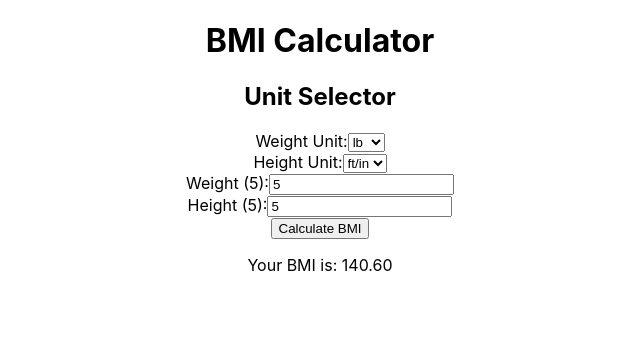
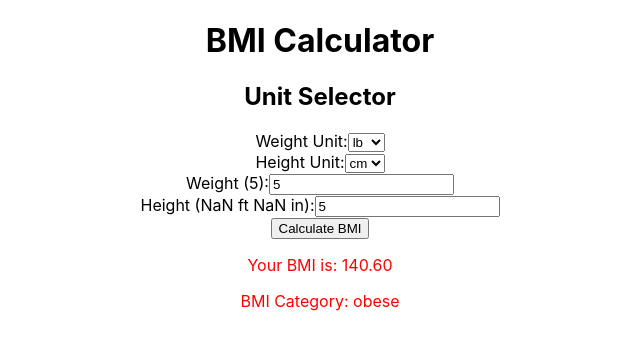
Before and after one commit to celestaria/bmi-calculator, a React (Create React App) app: page / in a window 1280 px wide. Both pictures are taken after typing "5", "5" into the empty fields and a click on the button "Calculate BMI". Shown: the top 350 px of the page, without its empty margins (320-960 px from the left). Built offline with nearby package versions, Linux system fonts and the light colour scheme.

Commit message:
Added categories and colors

```diff
--- a/src/BMICalculator.js
+++ b/src/BMICalculator.js
@@ -8,7 +8,6 @@ function UnitSelector() {
 
   useEffect(() => {
     const userLanguage = navigator.language.toLowerCase();
-
     const isUserFromUS = userLanguage === 'en-us';
 
     if (isUserFromUS) {
@@ -44,7 +43,7 @@ function UnitSelector() {
           onChange={(e) => setUnit({ ...unit, height: e.target.value })}
         >
           <option value="cm">cm</option>
-          <option value="ft/in">ft/in</option>
+          <option value="in">in</option>
         </select>
       </div>
     </div>
@@ -57,23 +56,37 @@ function BMICalculator() {
     height: ''
   });
   const [bmi, setBMI] = useState(null);
+  const [bmiCategory, setBMICategory] = useState('');
 
   const calculateBMI = () => {
     if (unit.weight && unit.height) {
       const weight = parseFloat(unit.weight);
       let height = parseFloat(unit.height);
 
-      if (unit.height === 'ft/in') {
+      if (unit.height === 'in') {
         const feet = parseFloat(unit.feet);
         const inches = parseFloat(unit.inches);
         height = feet * 12 + inches;
       }
 
       const bmiValue = (weight / (height * height)) * 703;
-
       setBMI(bmiValue.toFixed(2));
+      colorBMI(bmiValue);
     } else {
       setBMI(null);
+      setBMICategory('');
+    }
+  };
+
+  const colorBMI = (bmi) => {
+    if (bmi < 18.5) {
+      setBMICategory('underweight');
+    } else if (bmi >= 18.5 && bmi < 25) {
+      setBMICategory('normal');
+    } else if (bmi >= 25 && bmi < 30) {
+      setBMICategory('overweight');
+    } else {
+      setBMICategory('obese');
     }
   };
 
@@ -98,12 +111,11 @@ function BMICalculator() {
       <div>
         <label>
           Height (
-            {unit.height === 'ft/in'
-              ? convertToFeetAndInches(unit.feet)
+          {unit.height  ? convertToFeetAndInches(unit.feet)
           : unit.height}
         ):
         </label>
-        {unit.height === 'ft/in' ? (
+        {unit.height === 'in' ? (
           <div>
             <input
               type="number"
@@ -127,10 +139,18 @@ function BMICalculator() {
         )}
       </div>
       <button onClick={calculateBMI}>Calculate BMI</button>
-      <p>Your BMI is: {bmi}</p>
-
+      {bmi && (
+        <p id="colorBMI" className={`bmi ${bmiCategory}`}>
+          Your BMI is: {bmi}
+        </p>
+      )}
+      {bmiCategory && (
+        <p id="bmiCategory" className={`bmi-category ${bmiCategory}`}>
+          BMI Category: {bmiCategory}
+        </p>
+      )}
     </div>
-  )
+  );
 }
 
 export default BMICalculator;
--- a/src/index.css
+++ b/src/index.css
@@ -11,3 +11,19 @@ code {
   font-family: source-code-pro, Menlo, Monaco, Consolas, 'Courier New',
     monospace;
 }
+
+.underweight {
+  color: purple;
+}
+
+.normal {
+  color: green;
+}
+
+.overweight {
+  color: rgb(236, 126, 0);
+}
+
+.obese {
+  color: red;
+}
```
Lines whose indentation alone changed are shown as unchanged.
